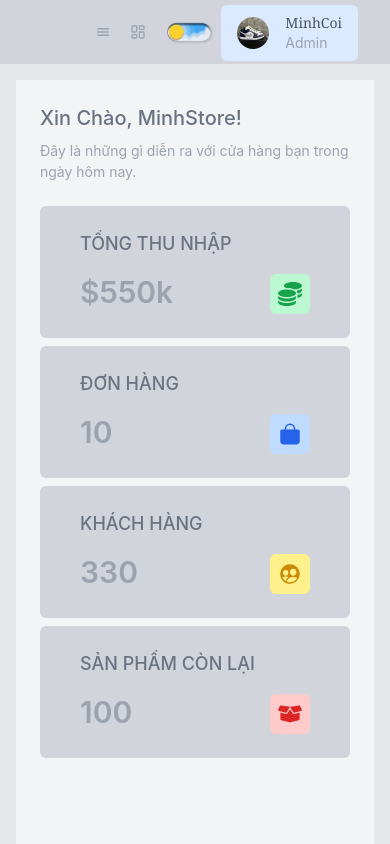
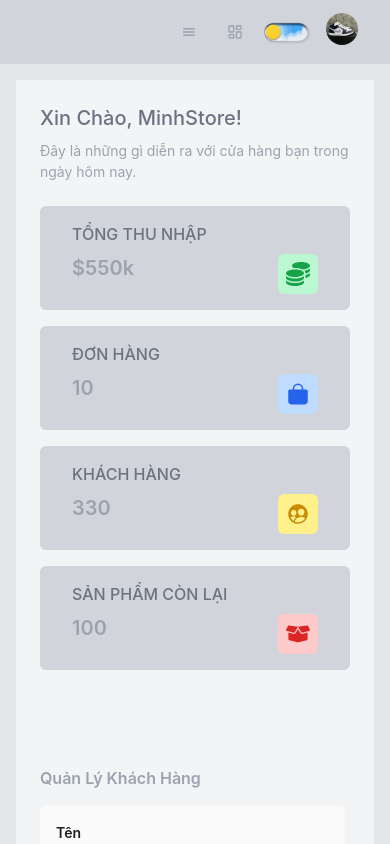
Before and after one commit to BlinhNhi/MinhStore, a React (Create React App) app in the folder front_end/: page /admin/dashboard in a window 390 px wide. Shown: the top 844 px of the page. Built offline with nearby package versions, Linux system fonts and the light colour scheme.

Commit message:
fix modal admin page

```diff
--- a/front_end/src/components/Admin/AdminAvatar.js
+++ b/front_end/src/components/Admin/AdminAvatar.js
@@ -28,7 +28,7 @@ export default function AdminAvatar(props) {
 
     const content = (
         <div style={{ width: 200 }}>
-            <Button type="text" className='w-full text-left' href="/admin/tripmng">Super Admin</Button>
+            <Button type="text" className='w-full text-left' href="/admin/tripmng">Admin</Button>
             <Button type="text" href="/users/profile" className='w-full text-left'>Profile</Button>
             <Button type="text" href="/home" className='w-full text-left' onClick={() => {
                 // localStorage.removeItem(TOKEN)
@@ -39,13 +39,16 @@ export default function AdminAvatar(props) {
 
     return <Popover placement="bottomRight" title={userLogin?.email} content={content} trigger="click">
         <button className=''>
-            <div className='flex items-center gap-4 bg-blue-100 px-4 py-2 rounded-md mt-4 hover:bg-blue-200'>
+            <div className='hidden lg:flex xl:flex 2xl:flex items-center gap-4 bg-blue-100 px-4 py-2 rounded-md mt-4 hover:bg-blue-200'>
                 <img src={Image1} className='w-[32px] h-[32px]  rounded-full' alt=''></img>
                 <div className='flex flex-col items-start justify-between '>
                     <h1 className='font-serif text-sm text-gray-600'>{userLogin?.name}</h1>
                     <h3 className='font-normal text-sm text-gray-400'>{userLogin?.role}</h3>
                 </div>
             </div>
+            <div className='mt-5 block sm:block  md:block lg:hidden xl:hidden 2xl:hidden'>
+                <img src={Image1} className='w-[32px] h-[32px]  rounded-full' alt=''></img>
+            </div>
         </button>
     </Popover>
 }
--- a/front_end/src/components/CardDashBoard/CardDashBoard.js
+++ b/front_end/src/components/CardDashBoard/CardDashBoard.js
@@ -6,12 +6,12 @@ import CountUp from 'react-countup';
 function CardDashBoard() {
     return (
         <div>
-            <div className="grid 2xl:grid-cols-4 xl:grid-cols-4 lg:grid-cols-2 place-items-start gap-2 mt-4" >
-                <div className="bg-gray-300 rounded-md p-4 hover:-translate-y-2 duration-500 w-full hover:shadow-md">
-                    <div className="flex flex-col gap-4 text-gray-500 px-6 py-2 ">
-                        <h2 className="font-medium text-lg uppercase text-ellipsis overflow-hidden line-clamp-2">Tổng Thu Nhập</h2>
+            <div className="grid 2xl:grid-cols-4 xl:grid-cols-4 lg:grid-cols-2 place-items-start gap-4 mt-4" >
+                <div className="bg-gray-300 rounded-md p-2 sm:p-4 md:p-4 lg:p-4 xl:p-4 2xl:p-4 hover:-translate-y-2 duration-500 w-full hover:shadow-md">
+                    <div className="flex flex-col gap-2 text-gray-500 px-6 py-2 ">
+                        <h2 className="font-medium text-base sm:text-lg md:text-lg lg:text-lg xl:text-lg 2xl:text-lg uppercase text-ellipsis overflow-hidden line-clamp-2">Tổng Thu Nhập</h2>
                         <div className="flex items-start justify-between">
-                            <h1 className="font-semibold text-3xl text-gray-400">
+                            <h1 className="font-semibold text-xl sm:text-3xl md:text-3xl lg:text-3xl xl:text-3xl 2xl:text-3xl text-gray-400">
                                 $<CountUp end={550.25} />k
                             </h1>
                             <div className="p-2 rounded-md bg-green-200 text-2xl"><FaCoins className="text-green-600" /></div>
@@ -19,11 +19,11 @@ function CardDashBoard() {
                     </div>
                 </div>
 
-                <div className="bg-gray-300 rounded-md p-4 hover:-translate-y-2 duration-500 w-full hover:shadow-md">
-                    <div className="flex flex-col gap-4 text-gray-500 px-6 py-2 ">
-                        <h2 className="font-medium text-lg uppercase text-ellipsis overflow-hidden line-clamp-2">Đơn Hàng</h2>
+                <div className="bg-gray-300 rounded-md p-2 sm:p-4 md:p-4 lg:p-4 xl:p-4 2xl:p-4 hover:-translate-y-2 duration-500 w-full hover:shadow-md">
+                    <div className="flex flex-col gap-2 text-gray-500 px-6 py-2 ">
+                        <h2 className="font-medium text-base sm:text-lg md:text-lg lg:text-lg xl:text-lg 2xl:text-lg uppercase text-ellipsis overflow-hidden line-clamp-2">Đơn Hàng</h2>
                         <div className="flex items-start justify-between">
-                            <h1 className="font-semibold text-3xl text-gray-400">
+                            <h1 className="font-semibold text-xl sm:text-3xl md:text-3xl lg:text-3xl xl:text-3xl 2xl:text-3xl text-gray-400">
                                 <CountUp end={10} />
                             </h1>
                             <div className="p-2 rounded-md bg-blue-200 text-2xl"><IoBag className="text-blue-600" /></div>
@@ -31,21 +31,21 @@ function CardDashBoard() {
                     </div>
                 </div>
 
-                <div className="bg-gray-300 rounded-md p-4 hover:-translate-y-2 duration-500 w-full hover:shadow-md">
-                    <div className="flex flex-col gap-4 text-gray-500 px-6 py-2 ">
-                        <h2 className="font-medium text-lg uppercase text-ellipsis overflow-hidden line-clamp-2">Khách Hàng</h2>
+                <div className="bg-gray-300 rounded-md p-2 sm:p-4 md:p-4 lg:p-4 xl:p-4 2xl:p-4 hover:-translate-y-2 duration-500 w-full hover:shadow-md">
+                    <div className="flex flex-col gap-2 text-gray-500 px-6 py-2 ">
+                        <h2 className="font-medium text-base sm:text-lg md:text-lg lg:text-lg xl:text-lg 2xl:text-lg uppercase text-ellipsis overflow-hidden line-clamp-2">Khách Hàng</h2>
                         <div className="flex items-start justify-between">
-                            <h1 className="font-semibold text-3xl text-gray-400"><CountUp end={330} /></h1>
+                            <h1 className="font-semibold text-xl sm:text-3xl md:text-3xl lg:text-3xl xl:text-3xl 2xl:text-3xl text-gray-400"><CountUp end={330} /></h1>
                             <div className="p-2 rounded-md bg-yellow-200 text-2xl"><IoPeopleCircle className="text-yellow-600" /></div>
                         </div>
                     </div>
                 </div>
 
-                <div className="bg-gray-300 rounded-md p-4 hover:-translate-y-2 duration-500 w-full hover:shadow-md">
-                    <div className="flex flex-col gap-4 text-gray-500 px-6 py-2 ">
-                        <h2 className="font-medium text-lg uppercase text-ellipsis overflow-hidden line-clamp-1">Sản Phẩm Còn Lại</h2>
+                <div className="bg-gray-300 rounded-md p-2 sm:p-4 md:p-4 lg:p-4 xl:p-4 2xl:p-4 hover:-translate-y-2 duration-500 w-full hover:shadow-md">
+                    <div className="flex flex-col gap-2 text-gray-500 px-6 py-2 ">
+                        <h2 className="font-medium text-base sm:text-lg md:text-lg lg:text-lg xl:text-lg 2xl:text-lg uppercase text-ellipsis overflow-hidden line-clamp-1">Sản Phẩm Còn Lại</h2>
                         <div className="flex items-start justify-between">
-                            <h1 className="font-semibold text-3xl text-gray-400"><CountUp end={100} /></h1>
+                            <h1 className="font-semibold text-xl sm:text-3xl md:text-3xl lg:text-3xl xl:text-3xl 2xl:text-3xl text-gray-400"><CountUp end={100} /></h1>
                             <div className="p-2 rounded-md bg-red-200 text-2xl"><FaBoxOpen className="text-red-600" /></div>
                         </div>
                     </div>
--- a/front_end/src/components/TableAdmin/TableAdmin.js
+++ b/front_end/src/components/TableAdmin/TableAdmin.js
@@ -26,16 +26,19 @@ function TableAdmin() {
             title: 'Tên',
             dataIndex: 'name',
             key: 'name',
+            width: '15%',
         },
         {
             title: 'Địa Chỉ',
             dataIndex: 'address',
             key: 'address',
+            width: '15%',
         },
         {
             title: 'Số Điện Thoại',
             dataIndex: 'phoneNumber',
             key: 'phoneNumber',
+            width: '15%',
         },
     ];
 
@@ -152,12 +155,12 @@ function TableAdmin() {
             <div className='flex flex-col 2xl:flex-row xl:flex-row items-start gap-6'>
                 <div className='flex flex-col gap-4 2xl:w-1/2 xl:w-1/2 w-full'>
                     <h2 className='font-semibold text-gray-400 text-base'>Quản Lý Khách Hàng</h2>
-                    <Table columns={columnsUser} dataSource={dataUser} rowKey={'id'} />
+                    <Table columns={columnsUser} dataSource={dataUser} rowKey={'id'} scroll={{ x: 1000 }} />
                 </div>
 
-                <div className='flex flex-col gap-4'>
+                <div className='flex flex-col gap-4 2xl:w-1/2 xl:w-1/2 w-full'>
                     <h2 className='font-semibold text-gray-400 text-base'>Quản Lý Đơn Hàng</h2>
-                    {/* <Table columns={columnsOrder} dataSource={dataOrder} rowKey={'id'} /> */}
+                    <Table columns={columnsOrder} dataSource={dataOrder} rowKey={'id'} scroll={{ x: 1000 }} />
                 </div>
             </div>
         </div>
--- a/front_end/src/templates/AdminTemplate.js
+++ b/front_end/src/templates/AdminTemplate.js
@@ -1,16 +1,16 @@
-import { Fragment, useEffect, useState } from "react";
+import { Fragment, useState } from "react";
 import { Route } from "react-router-dom";
 import { NavLink } from "react-router-dom";
 import { LuLayoutDashboard } from "react-icons/lu";
-import { Layout, Menu, theme, Button, Input, Modal, Descriptions } from 'antd';
+import { Layout, Menu, theme } from 'antd';
 import { UserOutlined } from '@ant-design/icons';
-import { IoMenu } from "react-icons/io5";
+import { IoMenu, IoClose } from "react-icons/io5";
 
 import AdminAvatar from "../components/Admin/AdminAvatar";
 import DarkMode from "../components/DarkMode/DarkMode";
 
+const { Header, Content, Sider } = Layout;
 
-const { Header, Content, Sider } = Layout;
 function getItem(label, key, icon, children) {
     return {
         key,
@@ -20,67 +20,98 @@ function getItem(label, key, icon, children) {
     };
 }
 
-
 function AdminTemplate(props) {
     const { Component, ...restProps } = props;
     const [collapsed, setCollapsed] = useState(false);
-    const selectedKeys = ['/admin/busmng', '/admin/stationmng', '/admin/theatremng', '/admin/theatrechildmng', '/admin/users',]
+    const [isModalOpen, setIsModalOpen] = useState(false);  // Thay đổi state sang boolean
+
+    const selectedKeys = ['/admin/busmng', '/admin/stationmng', '/admin/theatremng', '/admin/theatrechildmng', '/admin/users'];
     const selectedKey = (selectedKeys.indexOf(props.path) + 1).toString();
-    const { token: { colorBgContainer }, } = theme.useToken();
-
+    const { token: { colorBgContainer } } = theme.useToken();
 
     const itemsAdmin = [
-        getItem('DashBoard', '1', <NavLink className='text-decoration-none' to="/admin/dashboard"><LuLayoutDashboard></LuLayoutDashboard></NavLink>),
+        getItem('DashBoard', '1', <NavLink className='text-decoration-none' to="/admin/dashboard"><LuLayoutDashboard /></NavLink>),
         getItem('Bus Management', 'sub1', <UserOutlined />, [
-            getItem('Bus Management', '2', <NavLink className='text-decoration-none' to="/admin/busmng"><i className="fas fa-bus f3"></i></NavLink>),
-            getItem('Bus Type Management', '3', <NavLink className='text-decoration-none' to="/admin/bustypemng"><i className="fas fa-bus f3"></i></NavLink>),
+            getItem('Bus Management', '2', <NavLink className='text-decoration-none' to="/admin/busmng"><i className="fas fa-bus f3" /></NavLink>),
+            getItem('Bus Type Management', '3', <NavLink className='text-decoration-none' to="/admin/bustypemng"><i className="fas fa-bus f3" /></NavLink>),
         ]),
+    ];
 
-    ]
+    // Hàm mở modal
+    const showModal = () => {
+        setIsModalOpen(true); // Hiển thị modal
+    };
 
-    return <Route {...restProps} render={(propsRoute) => { //props.location, props.history, props.match
-        return <Fragment>
-            <Layout style={{ minHeight: '100vh', }}>
+    // Hàm đóng modal
+    const closeModal = () => {
+        setIsModalOpen(false); // Ẩn modal
+    };
+
+    return (
+        <Route {...restProps} render={(propsRoute) => {
+            return (
+                <Fragment>
+                    <Layout style={{ minHeight: '100vh' }} className="relative">
                         <div className="bg-bg-blue 2xl:block xl:block lg:block md:block sm:hidden hidden">
                             <Sider collapsible width={300} collapsed={collapsed} onCollapse={(value) => setCollapsed(value)}>
-                        <div className="demo-logo-vertical text-white text-base font-bold text-center my-10 bg-bg-blue 2xl:block xl:block lg:block md:block sm:hidden" >Admin Page</div>
+                                <div className="demo-logo-vertical text-white text-base font-bold text-center my-10 bg-bg-blue 2xl:block xl:block lg:block md:block sm:hidden">
+                                    Admin Page
+                                </div>
                                 <Menu theme="dark" defaultSelectedKeys={selectedKey} mode="inline" items={itemsAdmin} />
                             </Sider>
                         </div>
 
                         <Layout className="bg-gray-200 dark:bg-gray-700">
-                    <Header
-                        className="bg-gray-300 dark:bg-gray-800 flex items-center justify-end pr-8"
-                    >
-                        <div className="flex items-center gap-2 justify-center">
+                            <Header className="bg-gray-300 dark:bg-gray-800 flex items-center justify-end pr-8">
+                                <div className="flex items-center gap-4 justify-center">
                                     <div className="flex gap-2 items-center">
-                                <button className="block text-base dark:text-gray-100 text-gray-400 font-bold sm:hidden md:hidden lg:hidden xl:hidden 2xl:hidden">
-                                    <IoMenu></IoMenu>
+                                        <button
+                                            onClick={showModal}  // Gọi hàm mở modal
+                                            className="block text-base hover:bg-blue-200 p-[11px] rounded-full dark:text-gray-100 text-gray-400 font-bold md:hidden lg:hidden xl:hidden 2xl:hidden">
+                                            <IoMenu />
                                         </button>
-                                <button type="link" className="p-[11px] rounded-full hover:bg-blue-200"><a href="/admin/dashboard">
-                                    <LuLayoutDashboard className="font-extrabold text-base sm:text-2xl md:text-2xl lg:text-2xl xl:text-2xl 2xl:text-2xl dark:text-gray-100 text-gray-400 " /></a>
+                                        <button type="link" className="p-[11px] rounded-full hover:bg-blue-200">
+                                            <a href="/admin/dashboard">
+                                                <LuLayoutDashboard className="font-extrabold text-base sm:text-2xl md:text-2xl lg:text-2xl xl:text-2xl 2xl:text-2xl dark:text-gray-100 text-gray-400" />
+                                            </a>
                                         </button>
-                                <DarkMode></DarkMode>
+                                        <DarkMode />
                                     </div>
                                     <div>
-                                <AdminAvatar></AdminAvatar>
+                                        <AdminAvatar />
                                     </div>
                                 </div>
                             </Header>
 
                             <Content style={{ margin: '16px' }}>
-                        <div
-                            className="p-6 min-h-80 bg-gray-100 dark:bg-gray-600"
-                        >
+                                <div className="p-6 min-h-80 bg-gray-100 dark:bg-gray-600">
                                     <Component {...propsRoute} />
                                 </div>
                             </Content>
                         </Layout>
+
+                        {/* Modal */}
+                        {/* Modal */}
+                        <div
+                            className={`fixed top-0 left-0 right-0 bottom-0 z-50 bg-black/70 transition-transform duration-500 ease-in-out transform ${isModalOpen ? 'translate-x-0' : '-translate-x-full'}`}
+                        >
+                            <div className="bg-white fixed left-0 right-10 bottom-0 top-0   z-20">
+                                <div className="flex justify-end p-4">
+                                    <button onClick={closeModal}>
+                                        <IoClose />
+                                    </button>
+                                </div>
+                                <div className="p-4">
+                                    <h1>Hello</h1>
+                                </div>
+                            </div>
+                        </div>
+
                     </Layout>
-
-
                 </Fragment>
+            );
         }} />
+    );
 }
 
 export default AdminTemplate;
```
Lines whose indentation alone changed are shown as unchanged.
